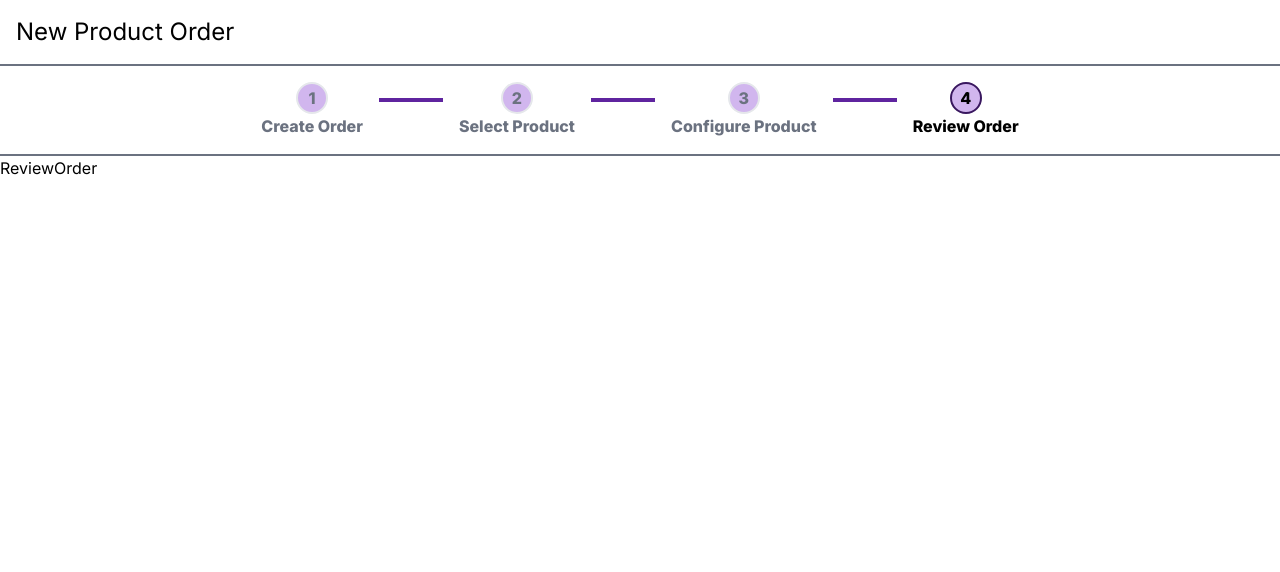
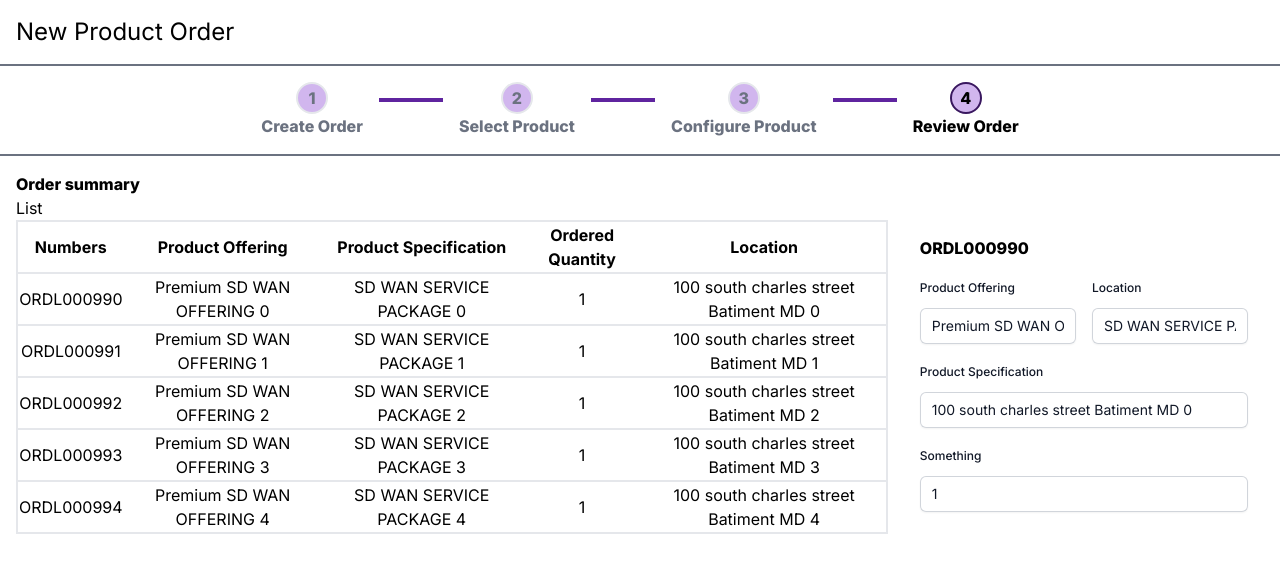
Before and after one commit to DXCteam2023/dxc-pfe-project, a Next.js app in the folder client/: page /customer-order/new/review-order in a window 1280 px wide. Shown: the top 572 px of the page. Built offline with nearby package versions, Linux system fonts and the light colour scheme.

Commit message:
4th page

```diff
--- a/client/app/(auth)/customer-order/new/components/InputText.tsx
+++ b/client/app/(auth)/customer-order/new/components/InputText.tsx
@@ -5,6 +5,7 @@ type InputTextType = {
   title: string;
   required?: boolean;
   placeholder?: string;
+  value?: any;
 };
 
 export default function InputText({
@@ -12,6 +13,7 @@ export default function InputText({
   title,
   required = false,
   placeholder,
+  value,
 }: InputTextType) {
   return (
     <div className="sm:col-span-3 w-full">
@@ -28,6 +30,7 @@ export default function InputText({
           id={slug}
           placeholder={placeholder}
           className="block w-full rounded-md border-0 py-1.5 text-gray-900 shadow-sm ring-1 ring-inset ring-gray-300 placeholder:text-gray-400 focus:ring-2 focus:ring-inset focus:ring-[#5f249f] sm:text-sm sm:leading-6"
+          value={value}
         />
       </div>
     </div>
--- /dev/null
+++ b/client/app/(auth)/customer-order/new/review-order/ItemDetails.tsx
@@ -0,0 +1,43 @@
+import React from "react";
+import InputText from "../components/InputText";
+
+type ItemDetailsType = { item: any };
+
+export default function ItemDetails({ item }: ItemDetailsType) {
+  console.log("ITEM DETAIL PROPS", item);
+  return (
+    <div className="create-order flex flex-col p-4 gap-4 w-full">
+      <h4 className="font-extrabold">{item.number}</h4>
+      <div className="flex justify-between w-full gap-4">
+        <InputText
+          slug="Product Offering"
+          title="Product Offering"
+          required={false}
+          placeholder="Product Offering"
+          value={item.productOffering}
+        />
+        <InputText
+          slug="Location"
+          title="Location"
+          required={false}
+          placeholder="Location"
+          value={item.productSpecification}
+        />
+      </div>
+      <InputText
+        slug="Product Specification"
+        title="Product Specification"
+        required={false}
+        placeholder="Product Specification"
+        value={item.location}
+      />
+      <InputText
+        slug="Something"
+        title="Something"
+        required={false}
+        placeholder="Something"
+        value={item.orderedQuantity}
+      />
+    </div>
+  );
+}
--- a/client/app/(auth)/customer-order/new/review-order/page.tsx
+++ b/client/app/(auth)/customer-order/new/review-order/page.tsx
@@ -1,5 +1,55 @@
 "use client";
 
+import ItemDetails from "./ItemDetails";
+
+const COLUMNS = [
+  { title: "Numbers" },
+  { title: "Product Offering" },
+  { title: "Product Specification" },
+  { title: "Ordered Quantity" },
+  { title: "Location" },
+];
+
+const DATA = Array(5)
+  .fill(0)
+  .map((_, i) => ({
+    number: "ORDL00099" + i,
+    productOffering: "Premium SD WAN OFFERING " + i,
+    productSpecification: "SD WAN SERVICE PACKAGE " + i,
+    orderedQuantity: 1,
+    location: "100 south charles street Batiment MD " + i,
+  }));
+
 export default function ReviewOrder() {
-  return <div className="review-order">ReviewOrder</div>;
+  return (
+    <div className="review-order w-full p-4">
+      <h4 className="font-extrabold">Order summary</h4>
+      <h6>List</h6>
+      <div className="flex gap-4">
+        <table className="table-auto w-full border-2">
+          <thead>
+            <tr className="border-2">
+              {COLUMNS.map((column) => (
+                <th>{column.title}</th>
+              ))}
+            </tr>
+          </thead>
+          <tbody>
+            {DATA.map((item) => (
+              <tr className="border-2 text-center">
+                <td>{item.number}</td>
+                <td>{item.productOffering}</td>
+                <td>{item.productSpecification}</td>
+                <td>{item.orderedQuantity}</td>
+                <td>{item.location}</td>
+              </tr>
+            ))}
+          </tbody>
+        </table>
+        <div>
+          <ItemDetails item={DATA[0]} />
+        </div>
+      </div>
+    </div>
+  );
 }
```
